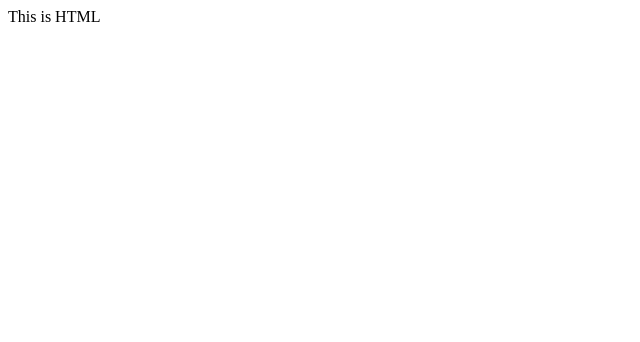
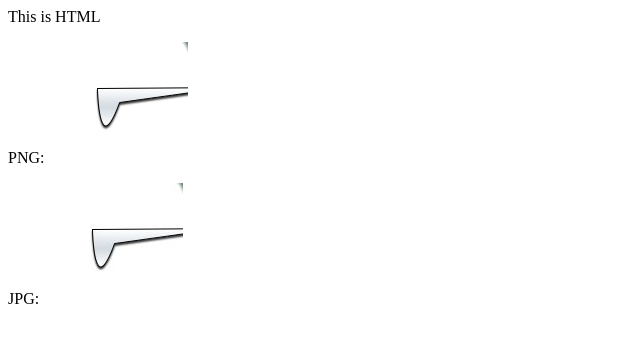
Before and after one commit to horitaku1124/nim_httpserver, a plain HTML site: page public_html/index.html in a window 1280 px wide. Shown: the whole page, without its empty margins (0-640 px from the left). Drawn offline with Linux system fonts and the light colour scheme.

Commit message:
support jpeg and png

```diff
--- a/public_html/index.html
+++ b/public_html/index.html
@@ -4,5 +4,11 @@
 </head>
 <body>
 This is HTML
+<p>
+PNG: <img src="icon.png" alt="">
+</p>
+<p>
+JPG: <img src="icon.jpg" alt="">
+</p>
 </body>
 </html>
```
Also changed, not shown: public_html/icon.jpg (added), public_html/icon.png (added), 1 other file.
